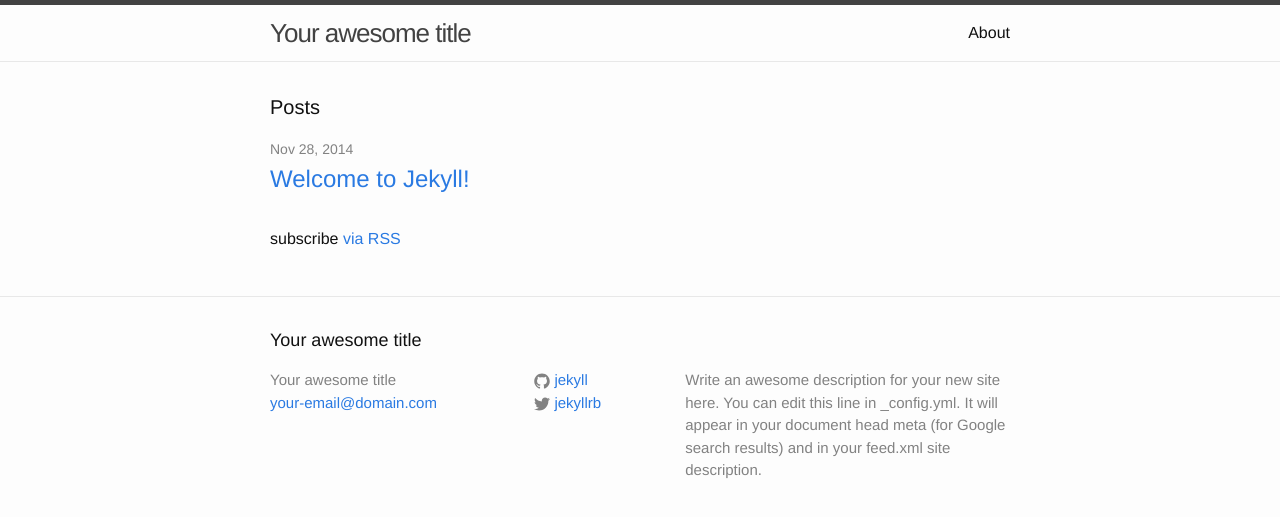
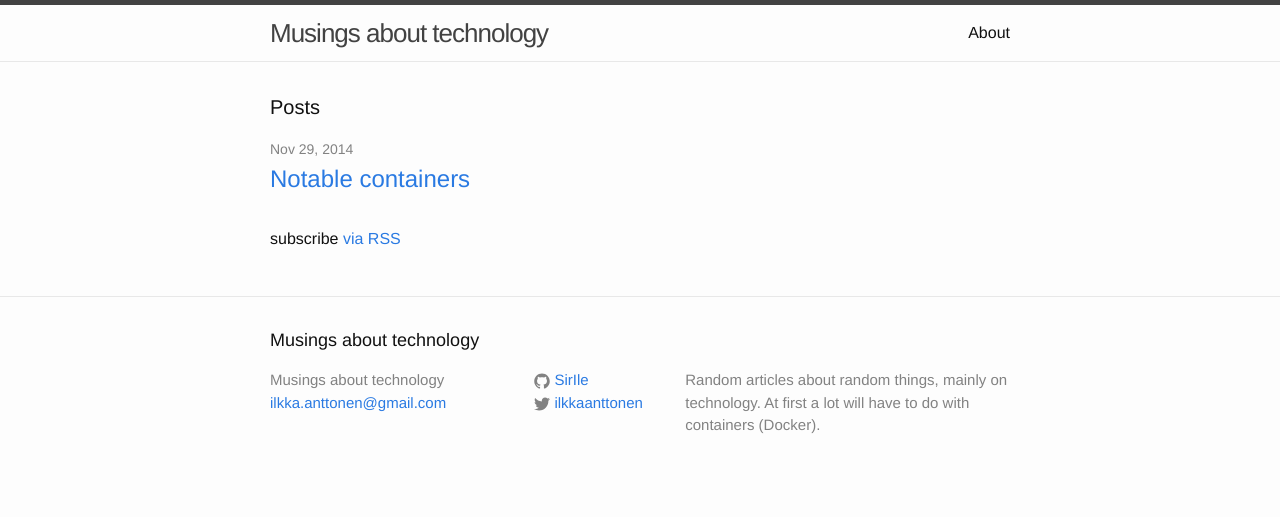
Before and after one commit to SirIle/sirile.github.io, a Jekyll site: the page built from index.html, in a window 1280 px wide. Shown: the top 517 px of the page. Built offline with Jekyll 4.4.1, drawn with Linux system fonts in a browser that asks for light colours.

Commit message:
Added the first post.

```diff
--- a/_config.yml
+++ b/_config.yml
@@ -1,14 +1,13 @@
 # Site settings
-title: Your awesome title
-email: your-email@domain.com
+title: Musings about technology
+email: ilkka.anttonen@gmail.com
 description: > # this means to ignore newlines until "baseurl:"
-  Write an awesome description for your new site here. You can edit this
-  line in _config.yml. It will appear in your document head meta (for
-  Google search results) and in your feed.xml site description.
+  Random articles about random things, mainly on technology. At first
+  a lot will have to do with containers (Docker).
 baseurl: "" # the subpath of your site, e.g. /blog/
-url: "http://yourdomain.com" # the base hostname & protocol for your site
-twitter_username: jekyllrb
-github_username:  jekyll
+url: "http://sirile.github.io" # the base hostname & protocol for your site
+twitter_username: ilkkaanttonen
+github_username:  SirIle
 
 # Build settings
 markdown: kramdown
```
Also changed, not shown: _posts/2014-11-29-Notable-containers.markdown (added, +30 -0 lines), _drafts/2014-11-28-welcome-to-jekyll.markdown (renamed from _posts/2014-11-28-welcome-to-jekyll.markdown).
